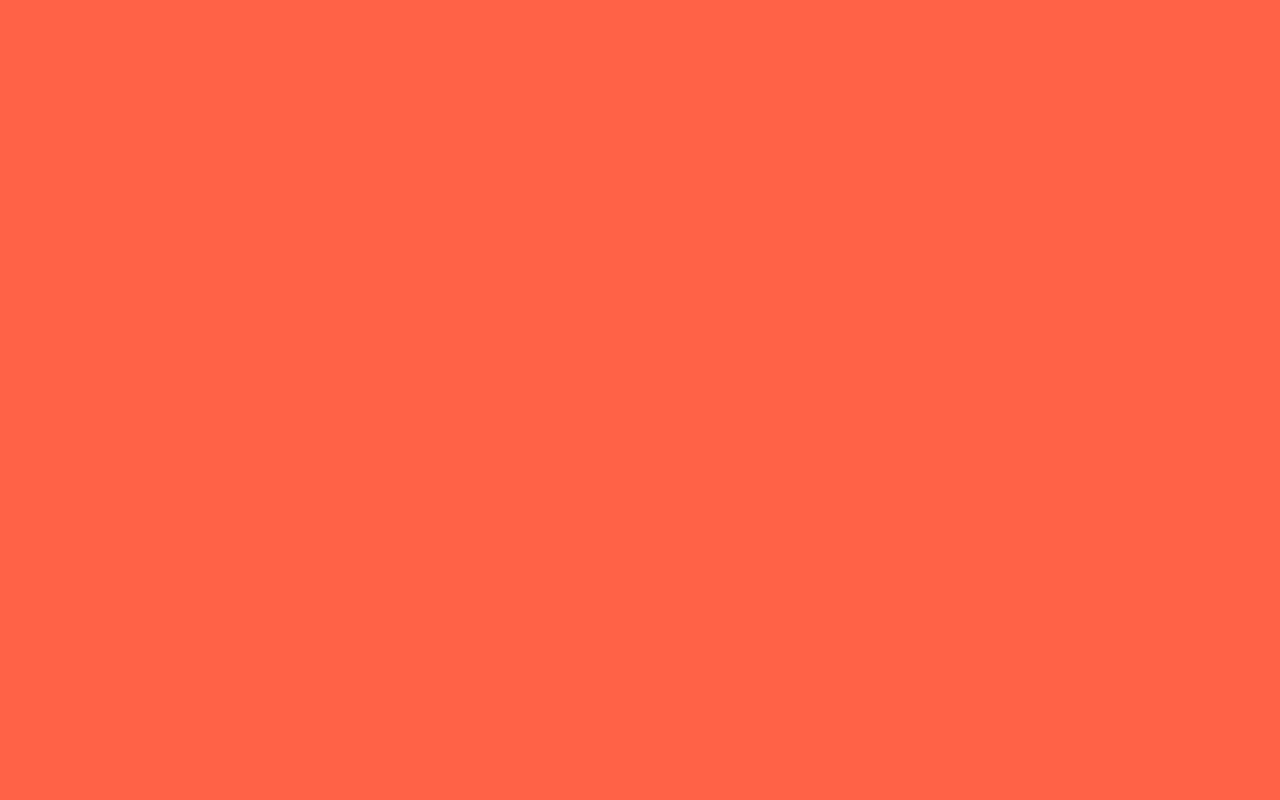
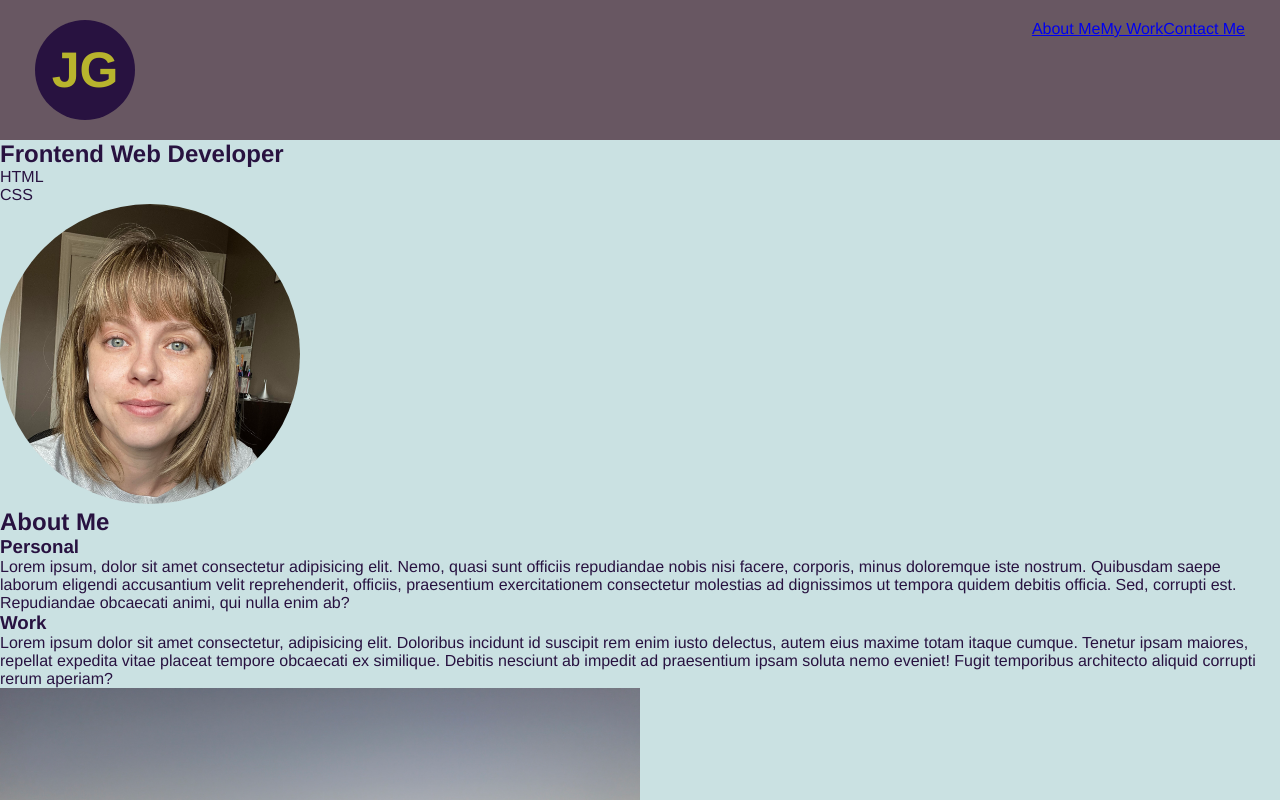
Before and after one commit to jecoc0/JG-Portfolio, a plain HTML site: page index.html in a window 1280 px wide. Shown: the top 800 px of the page. Drawn offline with Linux system fonts and the light colour scheme.

Commit message:
html framework

```diff
--- a/assets/css/style.css
+++ b/assets/css/style.css
@@ -1,3 +1,75 @@
-html {
-  background-color: tomato;
+:root {
+  --color-1: #281240;
+  --color-2: #685762;
+  --color-3: #b8b42d;
+  --color-4: #cae1e2;
+  --color-5: #537a5a;
 }
+
+* {
+  margin: 0;
+  padding: 0;
+  box-sizing: border-box;
+}
+
+
+
+body {
+  background-color: var(--color-4);
+  color: var(--color-1);
+  font-family: Helvetica, Arial, sans-serif;
+}
+
+header {
+  padding: 20px 35px;
+  background-color: var(--color-2);
+  display: flex;
+  justify-content: space-between;
+  flex-wrap: wrap;
+  position: sticky;
+  top: 0;
+}
+
+header h1 {
+  align-content: center;
+  justify-content: center;
+  font-size: 50px;
+}
+
+header nav ul {
+  display: flex;
+  flex-wrap: wrap;
+  justify-content: space-between;
+  align-items: right;
+  list-style: none;
+}
+
+.circle {
+  background-color: var(--color-1);
+  width: 100px;
+  height: 100px;
+  line-height: 100px;
+  text-align: center;
+  border-radius: 50%;
+  color: var(--color-3);
+}
+
+#headshot img{
+  width: 300px;
+  height: 300px;
+  border-radius: 75%;
+  object-fit: cover;
+  object-position: left -10px;
+}
+
+.my-pictures img{
+  width: 50%;
+}
+
+/* Media Queries */
+
+@media screen and (max-width: 768) {
+  body {
+    padding: 30px
+  }
+}
--- a/index.html
+++ b/index.html
@@ -11,6 +11,113 @@
 
 <body>
 
+  <!-- Header and Navigation -->
+  <header>
+    <div class="circle">
+      <h1>JG</h1>
+    </div>
+    <nav>
+      <ul>
+        <li>
+          <a href="#about-me">About Me</a>
+        </li>
+        <li>
+          <a href="#my-work">My Work</a>
+        </li>
+        <li>
+          <a href="#contact-me">Contact Me</a>
+        </li>
+      </ul>
+    </nav>
+  </header>
+
+
+  <section class="profile-info">
+    <div id="specialties">
+      <h2>Frontend Web Developer</h2>
+      <ul>
+        <li>HTML</li>
+        <li>CSS</li>
+      </ul>
+    </div>
+    <div id="headshot">
+      <img src="./assets/images/temp-headshot.JPG" alt="">
+    </div>
+  </section>
 </body>
 
+<section id="about-me" class="tiled-group">
+  <h2>About Me</h2>
+  <div>
+    <article>
+      <h3>Personal</h3>
+      <p>Lorem ipsum, dolor sit amet consectetur adipisicing elit. Nemo, quasi sunt officiis repudiandae nobis nisi
+        facere, corporis, minus doloremque iste nostrum. Quibusdam saepe laborum eligendi accusantium velit
+        reprehenderit, officiis, praesentium exercitationem consectetur molestias ad dignissimos ut tempora quidem
+        debitis officia. Sed, corrupti est. Repudiandae obcaecati animi, qui nulla enim ab?</p>
+    </article>
+    <article>
+      <h3>Work</h3>
+      <p>Lorem ipsum dolor sit amet consectetur, adipisicing elit. Doloribus incidunt id suscipit rem enim iusto
+        delectus, autem eius maxime totam itaque cumque. Tenetur ipsam maiores, repellat expedita vitae placeat tempore
+        obcaecati ex similique. Debitis nesciunt ab impedit ad praesentium ipsam soluta nemo eveniet! Fugit temporibus
+        architecto aliquid corrupti rerum aperiam?</p>
+    </article>
+  </div>
+  <div class="my-pictures">
+    <img src="./assets/images/haleakala.JPG" alt="clouds below mount haleakala as the sun rises">
+  </div>
+</section>
+
+<section id="my-work" class="tiled-group">
+  <h2>My Work</h2>
+  <div>
+    <!-- Enlarged Project -->
+    <div>
+      <a href="">
+        <img src="" alt=""> </a>
+      <h4>Run-Buddy</h4>
+      </a>
+    </div>
+    <div>
+      <!-- Three Smaller Projects -->
+      <div>
+        <a href="">
+          <img src="" alt=""> </a>
+        <h4>Psychic Game</h4>
+      </div>
+      <div>
+        <a href="">
+          <img src="" alt=""> </a>
+        <h4>Coming Soon</h4>
+      </div>
+      <div>
+        <a href="">
+          <img src="" alt=""> </a>
+        <h4>Coming Soon</h4>
+      </div>
+    </div>
+  </div>
+</section>
+
+<section id="contact-me" class="tiled-group">
+  <h2>Contact Me</h2>
+  <div>
+    <ul>
+      <li>Phone</li>
+      <li>Email</li>
+      <li>Social Media</li>
+    </ul>
+  </div>
+  <div class="contact-form">
+    <input type="email">
+    <input type="text">
+  </div>
+</section>
+
+<footer>
+  <h4>Made by J. Groves</h4>
+  <p>&copy;2021 BlacktreeHouse Co.</p>
+</footer>
+
 </html>
```
Also changed, not shown: assets/images/haleakala.JPG (added), assets/images/temp-headshot.JPG (added), 2 other files.
